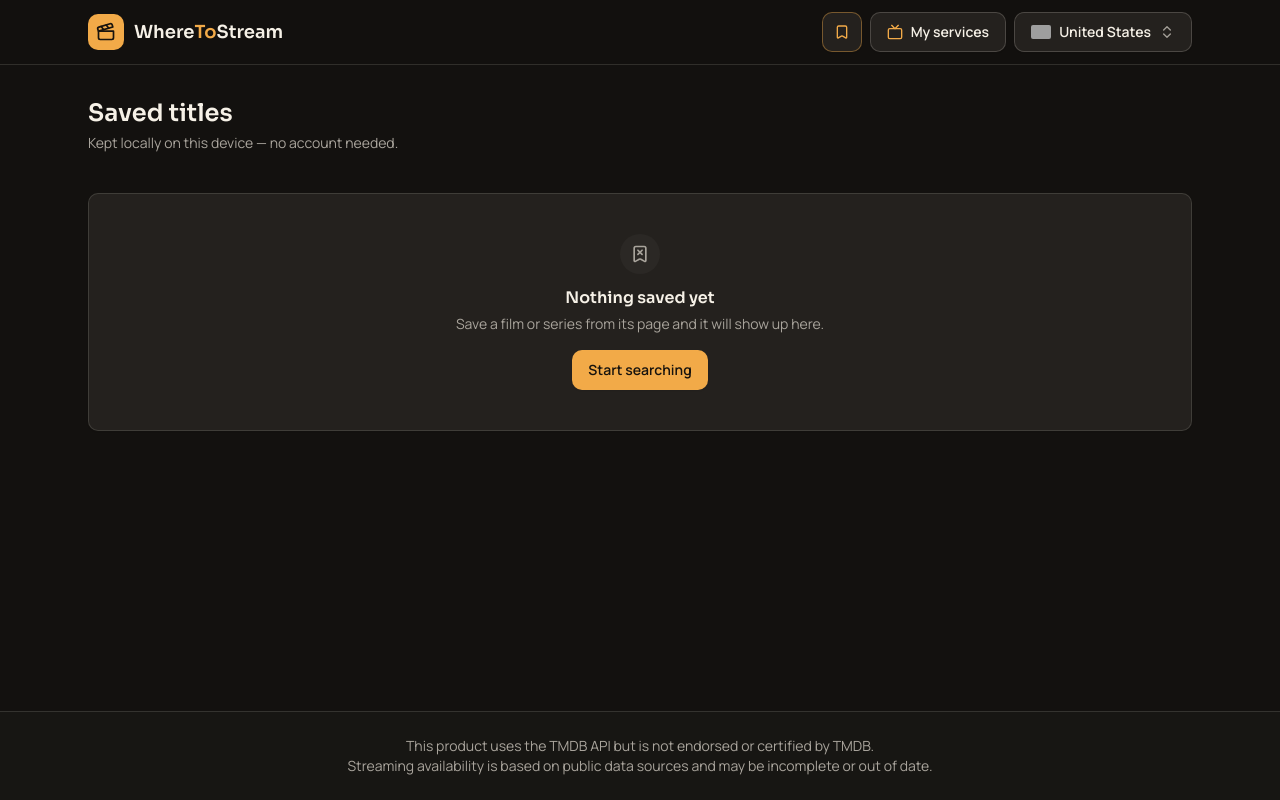
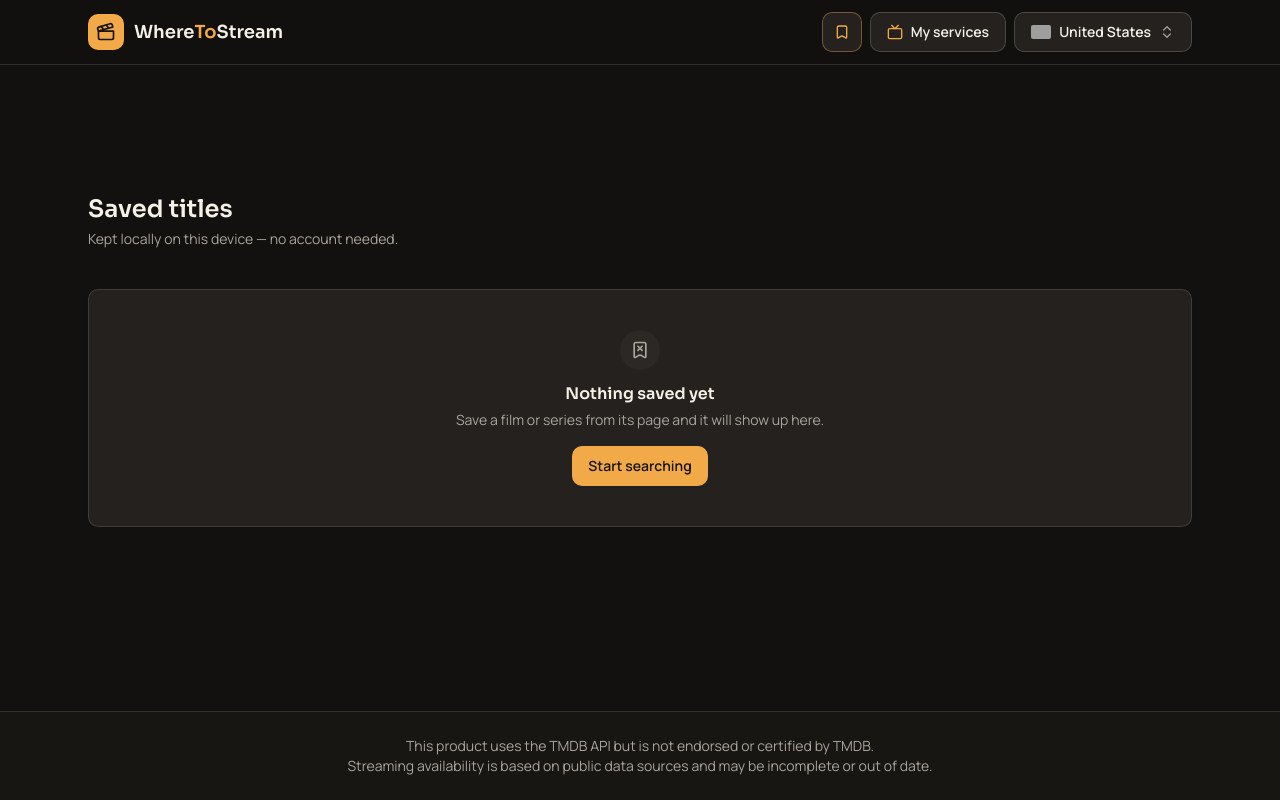
Before and after one commit to Chelakov86/where-to-stream, a Next.js app: page /saved in a window 1280 px wide. Built offline with nearby package versions, Linux system fonts and the light colour scheme; grey boxes are pictures that could not be loaded.

Commit message:
test(ci): probe screenshot mismatch artifacts

```diff
--- a/app/views/SavedView.tsx
+++ b/app/views/SavedView.tsx
@@ -19,7 +19,7 @@ const SavedView: React.FC = () => {
 
   return (
     <main>
-      <PageContainer className="pb-20 pt-8">
+      <PageContainer className="pb-20 pt-32">
         <h1 className="font-display text-2xl font-semibold">Saved titles</h1>
         <p className="mt-1 text-sm text-muted-foreground">
           Kept locally on this device — no account needed.
```
